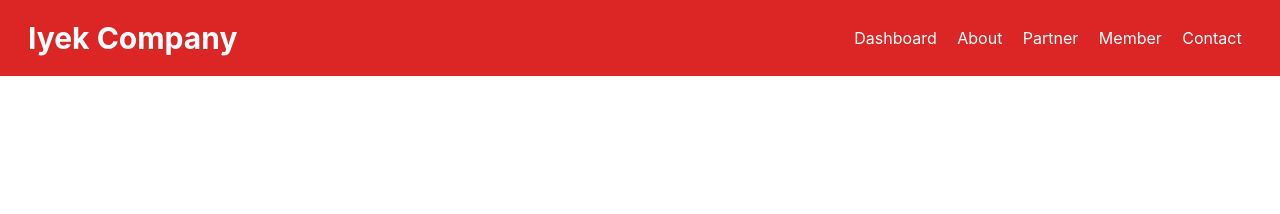
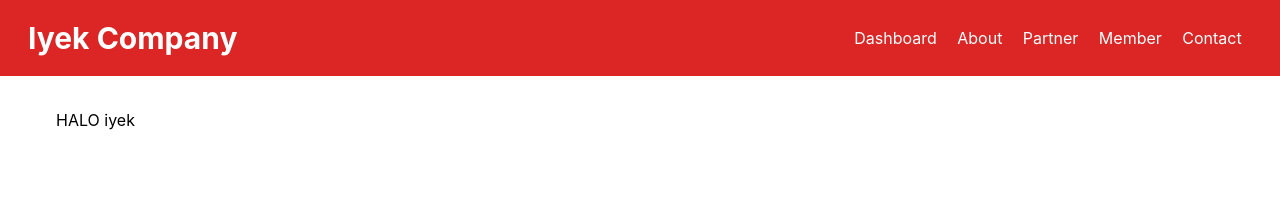
Before and after one commit to muhammadalief19/final-project, a React (Create React App) app: page / in a window 1280 px wide. Shown: the top 214 px of the page. Built offline with nearby package versions, Linux system fonts and the light colour scheme.

Commit message:
menambah dashboard pages

```diff
--- a/src/App.jsx
+++ b/src/App.jsx
@@ -1,13 +1,16 @@
 import logo from './logo.svg';
 import './App.css';
 import Navbar from './components/Navbar';
+import Dashboard from './pages/Dashboard';
 
 function App() {
   return (
     <>
       <div className="w-full">
-        <Navbar />
-        <div className="container mx-auto"></div>
+        <Navbar name={'Iyek Company'} />
+        <div className="w-full py-8 px-14">
+          <Dashboard />
+        </div>
       </div>
     </>
   );
--- a/src/components/Navbar.jsx
+++ b/src/components/Navbar.jsx
@@ -1,6 +1,6 @@
 import React, { useState } from 'react';
 
-export default function Navbar() {
+export default function Navbar(props) {
   const [hamburgerActive, setHamburgerActive] = useState(false);
 
   function hamburgerMenu() {
@@ -10,7 +10,7 @@ export default function Navbar() {
     <>
       <nav className="w-full px-7 py-5 bg-red-600 text-white grid grid-cols-3 h-max sticky top-0">
         <div className="w-full font-bold">
-          <p className="text-3xl">Iyek Company</p>
+          <p className="text-3xl">{props.name}</p>
         </div>
         <div className="col-span-2 w-full flex justify-end h-full items-center">
           <div className={`${hamburgerActive ? 'flex' : 'hidden'} lg:flex absolute top-20 right-3 bg-slate-400 lg:bg-transparent lg:static w-28 lg:w-1/2 rounded`}>
--- /dev/null
+++ b/src/pages/Dashboard.jsx
@@ -0,0 +1,15 @@
+import React from 'react';
+
+function Dashboard() {
+  return (
+    <>
+      <div className="">
+        <div className="">
+          <p className="">HALO iyek</p>
+        </div>
+      </div>
+    </>
+  );
+}
+
+export default Dashboard;
```
